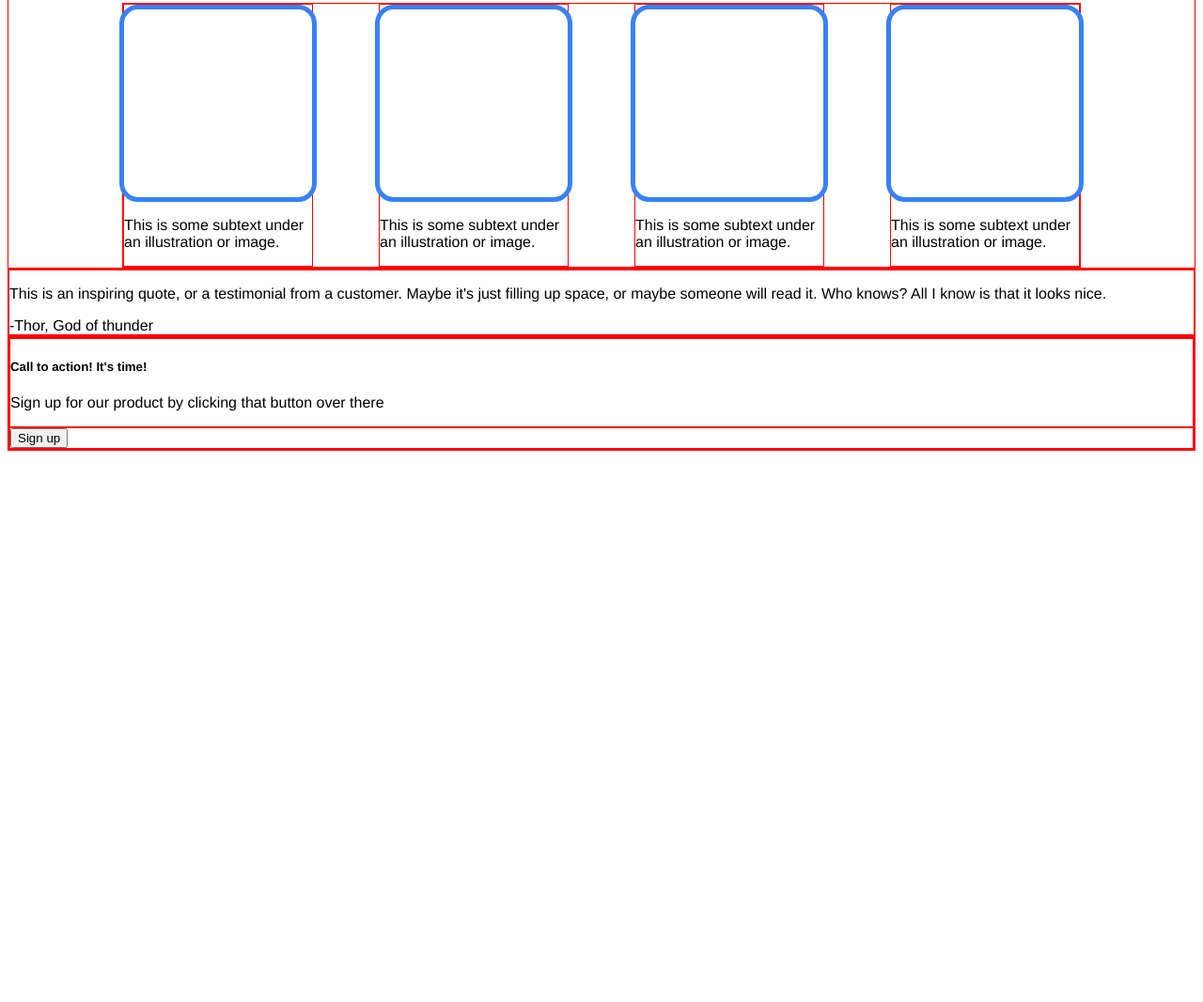
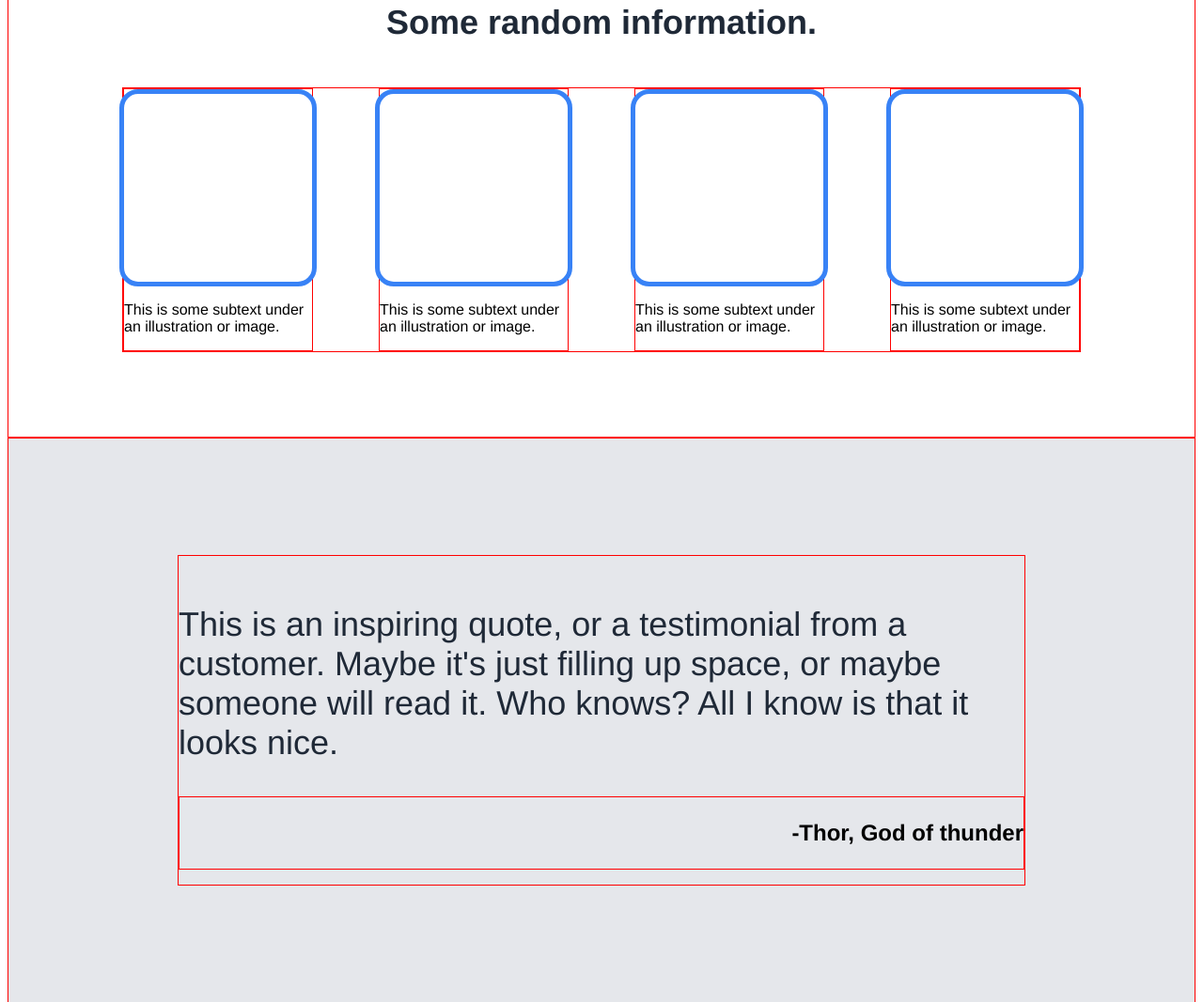
Before and after one commit to Tollpatsch283/TOP-Landing-Page, a plain HTML site: page index.html in a window 1280 px wide. Shown: the part 828-1895 px from the top of the page at 94% size. Before the commit the page ends 1316 px from the top, so only its background shows below. Drawn offline with Linux system fonts and the light colour scheme.

Commit message:
add styling to quote and cta sections

```diff
--- a/index.css
+++ b/index.css
@@ -44,6 +44,8 @@ html {
     display: flex;
     flex-direction: column;
     align-items: center;
+    justify-content: center;
+    height: 600px;
 }
 .features-container {
     display: flex;
@@ -53,8 +55,10 @@ html {
 
 h4 {
     font-size: 36px;
-    color: #1F2937
+    color: #1F2937;
+    font-weight: 900;
 }
+
 .box {
     border: 5px solid #3882F6;
     border-radius: 20px;
@@ -68,3 +72,52 @@ h4 {
     align-items: center;
     width: 200px;
 }
+
+.quote {
+    display: flex;
+    flex-direction: column;
+    align-items: center;
+    justify-content: center;
+    height: 600px;
+    background-color: #E5E7EB;
+}
+
+.quote-box {
+    height: 350px;
+    width: 900px;
+    display: flex;
+    flex-direction: column;
+    justify-content: center;
+}
+
+.quote-text {
+    color: #1F2937;
+    font-size: 36px;
+    font-weight: 300;
+}
+.thor {
+    font-size: 24px;
+    font-weight: 900;
+}
+
+.thor-box {
+    display: flex;
+    justify-content: flex-end;
+}
+
+.cta {
+    height: 400px;
+    display: flex;
+    justify-content: center;
+    align-items: center;
+}
+
+.cta-box {
+    background-color: #3882F6;
+    width: 1000px;
+    height: 150px;
+    display: flex;
+    justify-content: space-between;
+    align-items: center;
+    border-radius: 10px;
+}
--- a/index.html
+++ b/index.html
@@ -44,13 +44,13 @@
       </div>
     </div>
     <div class="section quote">
-      <div>
+      <div class="quote-box">
         <p class="quote-text">This is an inspiring quote, or a testimonial from a customer. Maybe it's just filling up space, or maybe someone will read it. Who knows? All I know is that it looks nice.</p>
-        <span>-Thor, God of thunder</span>
+        <div class="thor-box"><p class="thor">-Thor, God of thunder</p></div>
       </div>
     </div>
     <div class="section cta">
-      <div>
+      <div class="cta-box">
         <div>
             <h5>Call to action! It's time!</h5>
             <p>Sign up for our product by clicking that button over there</p>
```
